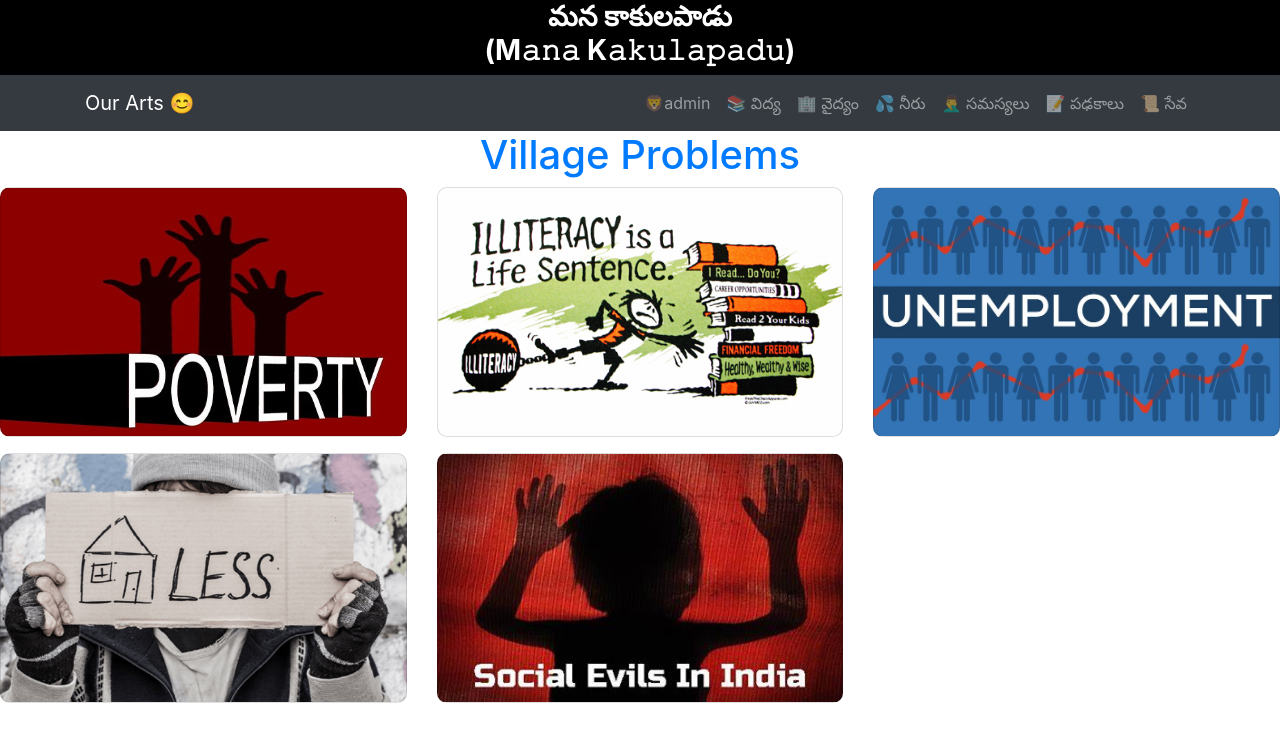
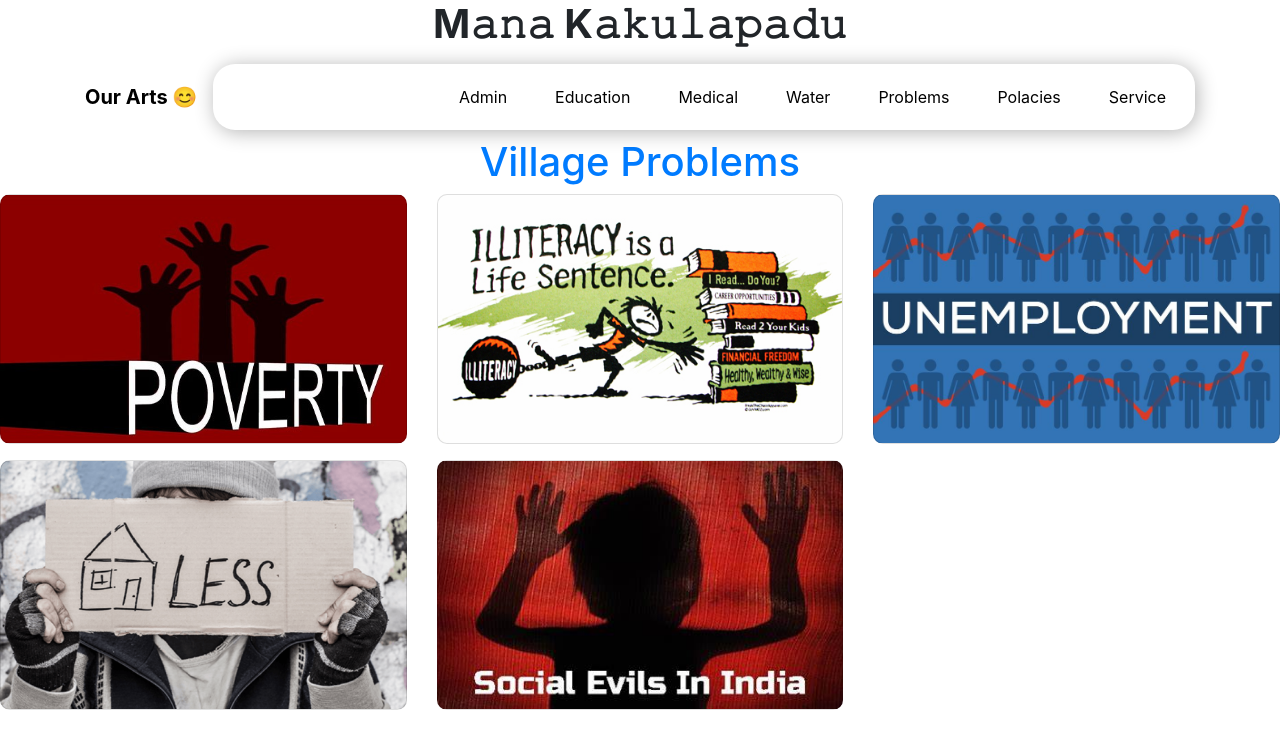
Before and after one commit to Deepak-thota007/manam, a React (Create React App) app: page /manam/problem in a window 1280 px wide. Shown: the top 748 px of the page. Built offline with nearby package versions, Linux system fonts and the light colour scheme.

Commit message:
nav  page upsates

```diff
--- a/src/App.css
+++ b/src/App.css
@@ -1,7 +1,7 @@
 .title{
   text-align: center;
-  background-color: black;
-  color: white;
+  /* background-color: black;
+  color: white; */
 }
 a{
   text-decoration: none;
--- a/src/components/Navbar.jsx
+++ b/src/components/Navbar.jsx
@@ -1,36 +1,48 @@
 import React from 'react';
 import { Link } from 'react-router-dom';
+import './cssFolder/nav.css'
 
 const Navbar = () => {
   return (
-    <nav className="navbar navbar-expand-lg navbar-dark bg-dark">
+    <nav className="navbar navbar-expand-lg  ">
       <div className="container">
-        <Link className="navbar-brand" to="/">Our Arts 😊</Link>
+        <Link className="navbar-brand" to="/"><b>Our Arts 😊</b></Link>
         <button className="navbar-toggler" type="button" data-toggle="collapse" data-target="#navbarNav" aria-controls="navbarNav" aria-expanded="false" aria-label="Toggle navigation">
           <span className="navbar-toggler-icon"></span>
         </button>
-        <div className="collapse navbar-collapse" id="navbarNav">
-          <ul className="navbar-nav ml-auto">
+        <div className="collapse navbar-collapse" id="navbarNav"
+        style={{
+          background:'white',
+          width:'360px',
+          justifyContent:'space-between',
+          display:'flex',
+          padding:'5px',
+          borderRadius:'22px',
+          boxShadow:'2px 2px 20px rgba(0,0,0,0.3)'
+        }}
+        >
+          <ul className="navbar-nav ml-auto" >
+
           <li className="nav-item">
-              <Link className="nav-link" to="/manam/admin">🦁admin</Link>
+              <Link className="nav-link " to="/manam/admin">Admin</Link>
             </li>
             <li className="nav-item">
-              <Link className="nav-link" to="/manam/base">📚 విద్య</Link>
+              <Link className="nav-link" to="/manam/base"> Education</Link>
             </li>
             <li className="nav-item">
-              <Link className="nav-link" to="/manam/about">🏢 వైద్యం</Link>
+              <Link className="nav-link" to="/manam/about">Medical</Link>
             </li>
             <li className="nav-item">
-              <Link className="nav-link" to="/manam/contact">💦 నీరు</Link>
+              <Link className="nav-link" to="/manam/contact"> Water</Link>
             </li>
             <li className="nav-item">
-              <Link className="nav-link" to="/manam/problem">🤦‍♂️ సమస్యలు</Link>
+              <Link className="nav-link" to="/manam/problem">Problems</Link>
             </li>
             <li className="nav-item">
-              <Link className="nav-link" to="/manam/polacy">📝 పఢకాలు</Link>
+              <Link className="nav-link" to="/manam/polacy">Polacies</Link>
             </li>
             <li className="nav-item">
-              <Link className="nav-link" to="/manam/seva">📜 సేవ</Link>
+              <Link className="nav-link" to="/manam/seva"> Service</Link>
             </li>
           </ul>
         </div>
--- a/src/components/Title.jsx
+++ b/src/components/Title.jsx
@@ -4,7 +4,7 @@ import Navbar from './Navbar'
 function Title() {
   return (
     <div className='title'>
-      <h3 ><b>మన కాకులపాడు <br/> (M𝚊𝚗𝚊 K𝚊𝚔𝚞𝚕𝚊𝚙𝚊𝚍𝚞)</b></h3>
+      <h1><b>M𝚊𝚗𝚊 K𝚊𝚔𝚞𝚕𝚊𝚙𝚊𝚍𝚞</b></h1>
       <Navbar/>
     </div>
 
--- /dev/null
+++ b/src/components/cssFolder/nav.css
@@ -0,0 +1,17 @@
+.nav-item{
+    color: black;
+    text-decoration: none;
+    padding: 8px 16px;
+    border-radius: 22px;
+}
+.nav-item:hover{
+    transition: 0.25s;
+    background: rgb(56,130,209);
+    color: white;
+}
+.nav-link{
+    color: black;
+}
+.navbar-brand{
+    color: black;
+}
```
Also changed, not shown: src/components/cssFolder/admin.css (deleted, +0 -12 lines).
